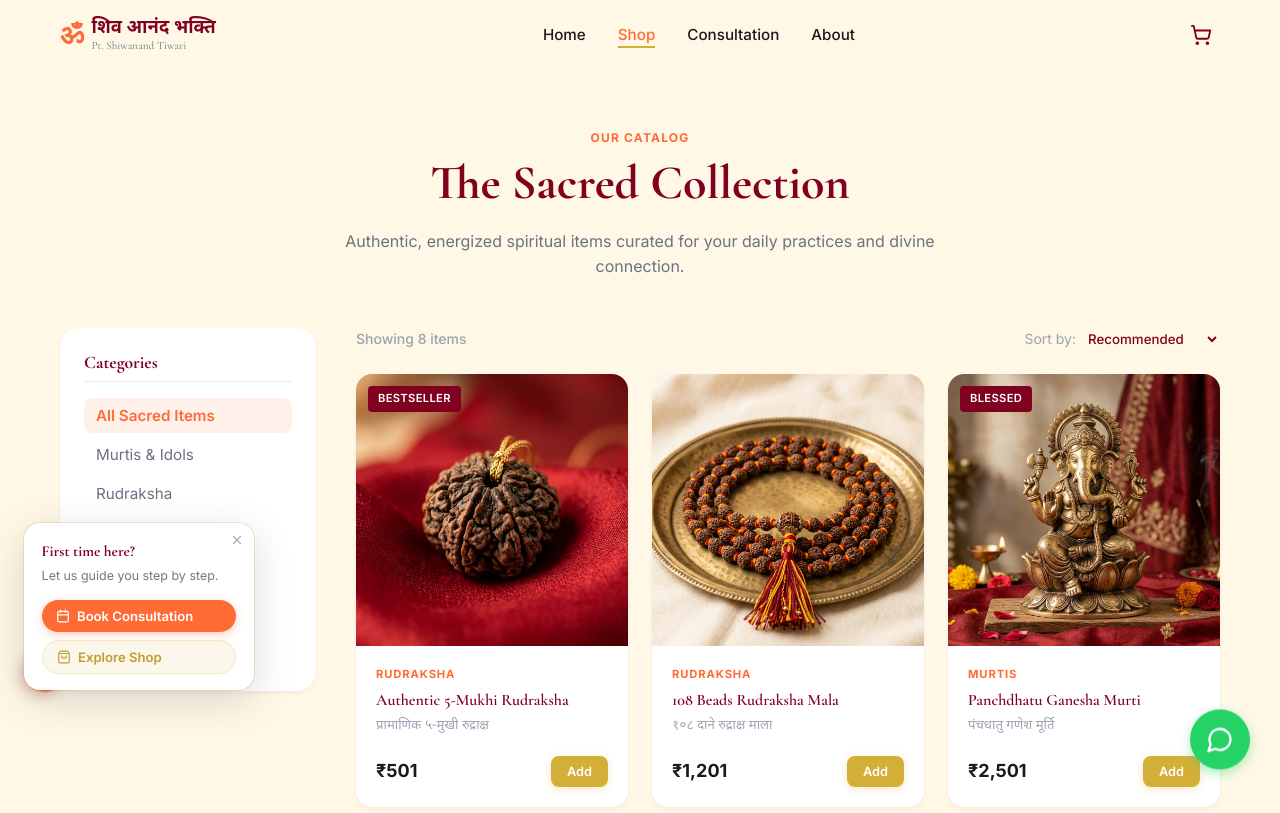
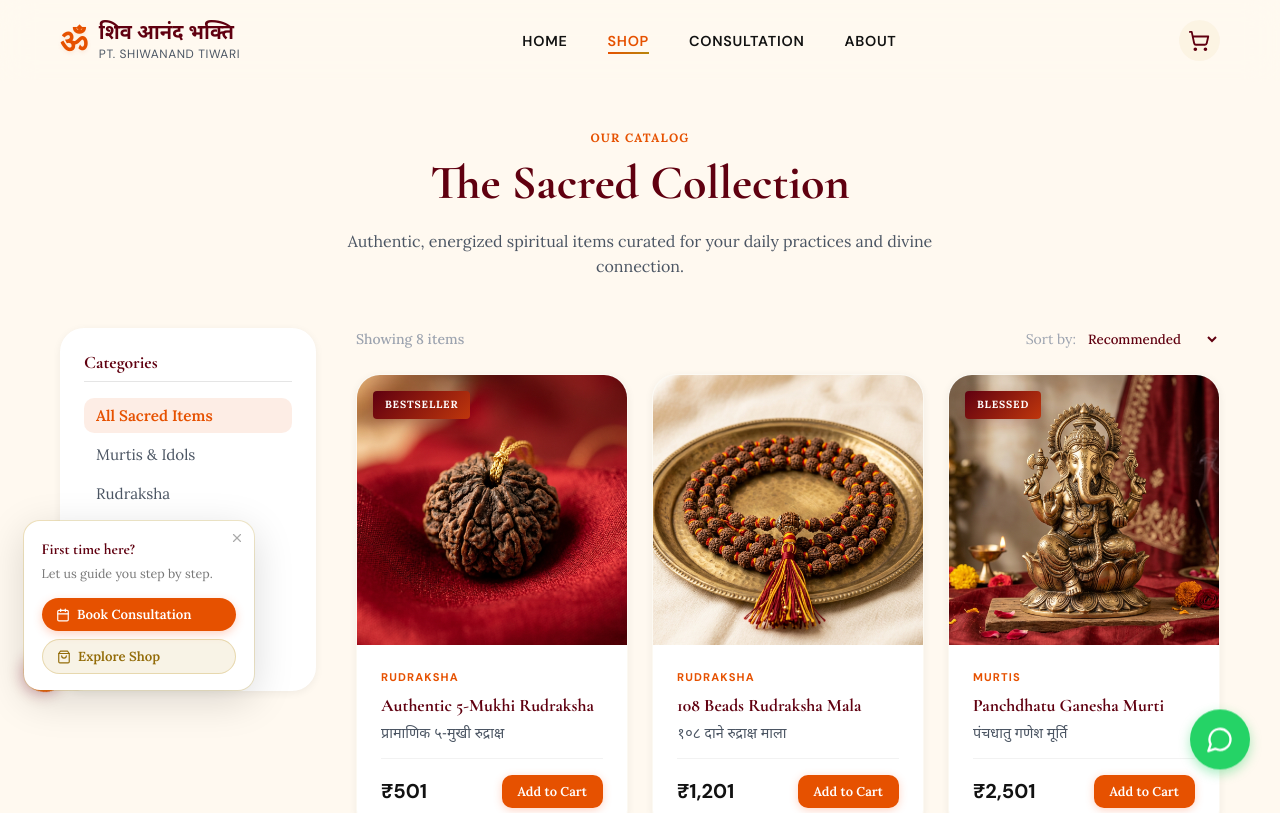
Before and after one commit to Stormynubee/shiv-anand-bhakti, a React (Vite) app: page /shop in a window 1280 px wide. Shown: the top 813 px of the page. Built offline with nearby package versions, Linux system fonts and the light colour scheme.

Commit message:
Refine UI/UX: Transition to Vibrant & Devotional aesthetic with Framer Motion animations

```diff
--- a/index.html
+++ b/index.html
@@ -19,7 +19,7 @@
     <meta name="twitter:image" content="https://shiv-anand-bhakti.vercel.app/images/hero-pandit.jpg" />
     <link rel="preconnect" href="https://fonts.googleapis.com" />
     <link rel="preconnect" href="https://fonts.gstatic.com" crossorigin />
-    <link href="https://fonts.googleapis.com/css2?family=Cormorant+Garamond:ital,wght@0,400;0,500;0,600;0,700;1,400;1,500&family=Noto+Serif:wght@400;600;700&family=Inter:wght@300;400;500;600;700&family=Noto+Sans+Devanagari:wght@400;500;600;700&display=swap" rel="stylesheet" />
+    <link href="https://fonts.googleapis.com/css2?family=Cormorant+Garamond:ital,wght@0,400;0,500;0,600;0,700;1,400;1,500&family=Lora:ital,wght@0,400;0,500;0,600;0,700;1,400;1,500&family=DM+Sans:wght@300;400;500;600;700&family=Noto+Sans+Devanagari:wght@400;500;600;700&display=swap" rel="stylesheet" />
   </head>
   <body>
     <div id="root"></div>
--- a/src/components/layout/Navbar.css
+++ b/src/components/layout/Navbar.css
@@ -4,17 +4,19 @@
   left: 0;
   width: 100%;
   z-index: 50;
-  transition: all 0.3s ease;
-  padding: 1rem 0;
-  background-color: rgba(255, 248, 231, 0.85);
-  backdrop-filter: blur(12px);
-  -webkit-backdrop-filter: blur(12px);
+  transition: all 0.4s cubic-bezier(0.4, 0, 0.2, 1);
+  padding: 1.25rem 0;
+  background-color: rgba(255, 249, 240, 0.7);
+  backdrop-filter: blur(16px);
+  -webkit-backdrop-filter: blur(16px);
+  border-bottom: 1px solid transparent;
 }
 
 .navbar.scrolled {
-  background-color: rgba(255, 248, 231, 0.95);
-  padding: 0.65rem 0;
-  box-shadow: var(--shadow-sm);
+  background-color: rgba(255, 249, 240, 0.9);
+  padding: 0.75rem 0;
+  box-shadow: 0 4px 20px rgba(0, 0, 0, 0.05);
+  border-bottom: 1px solid var(--color-border-gold);
 }
 
 .navbar-container {
@@ -26,42 +28,45 @@
 .navbar-logo {
   display: flex;
   align-items: center;
-  gap: 0.5rem;
+  gap: 0.75rem;
 }
 
 .logo-icon {
   font-family: var(--font-hero);
   color: var(--color-primary);
-  font-size: 1.75rem;
+  font-size: 2rem;
   font-weight: 700;
   line-height: 1;
+  text-shadow: 0 2px 4px rgba(230, 81, 0, 0.1);
 }
 
 .logo-text {
   display: flex;
   flex-direction: column;
-  line-height: 1.1;
+  line-height: 1;
 }
 
 .logo-title {
   font-family: var(--font-hindi);
-  font-size: 1.15rem;
+  font-size: 1.25rem;
   font-weight: 700;
   color: var(--color-tertiary);
-  line-height: 1.2;
+  margin-bottom: 2px;
 }
 
 .logo-subtitle {
-  font-size: 0.7rem;
+  font-size: 0.75rem;
   color: var(--color-text-muted);
-  font-family: var(--font-hero);
+  font-family: var(--font-accent);
+  letter-spacing: 0.05em;
+  text-transform: uppercase;
 }
 
 .desktop-nav {
   display: none;
 }
 
-@media (min-width: 768px) {
+@media (min-width: 1024px) {
   .desktop-nav {
     display: block;
   }
@@ -69,16 +74,18 @@
 
 .nav-links {
   display: flex;
-  gap: 2rem;
+  gap: 2.5rem;
 }
 
 .nav-link {
-  font-family: var(--font-body);
-  font-weight: 500;
-  font-size: 0.95rem;
+  font-family: var(--font-accent);
+  font-weight: 600;
+  font-size: 0.9rem;
   color: var(--color-text-dark);
   position: relative;
-  transition: color 0.2s ease;
+  transition: all 0.2s ease;
+  text-transform: uppercase;
+  letter-spacing: 0.05em;
 }
 
 .nav-link:hover {
@@ -92,8 +99,8 @@
   left: 0;
   width: 0;
   height: 2px;
-  background-color: var(--color-secondary);
-  transition: width 0.3s ease;
+  background: linear-gradient(90deg, var(--color-primary), var(--color-secondary));
+  transition: width 0.3s cubic-bezier(0.4, 0, 0.2, 1);
 }
 
 .nav-link:hover::after,
@@ -108,7 +115,7 @@
 .nav-actions {
   display: flex;
   align-items: center;
-  gap: 0.75rem;
+  gap: 1rem;
 }
 
 .cart-btn {
@@ -118,13 +125,17 @@
   display: flex;
   align-items: center;
   justify-content: center;
-  padding: 0.5rem;
+  padding: 0.6rem;
   color: var(--color-tertiary);
-  transition: color 0.2s ease;
+  transition: all 0.2s ease;
+  border-radius: 50%;
+  background-color: rgba(184, 134, 11, 0.05);
 }
 
 .cart-btn:hover {
   color: var(--color-primary);
+  background-color: rgba(230, 81, 0, 0.08);
+  transform: translateY(-2px);
 }
 
 .cart-badge {
@@ -133,14 +144,15 @@
   right: 0;
   background-color: var(--color-primary);
   color: white;
-  font-size: 0.7rem;
+  font-size: 0.65rem;
   font-weight: 700;
-  width: 18px;
-  height: 18px;
+  width: 20px;
+  height: 20px;
   border-radius: 50%;
   display: flex;
   align-items: center;
   justify-content: center;
+  box-shadow: 0 2px 8px rgba(230, 81, 0, 0.3);
   transform: translate(25%, -25%);
 }
 
@@ -149,9 +161,10 @@
   border: none;
   display: block;
   color: var(--color-tertiary);
+  padding: 0.5rem;
 }
 
-@media (min-width: 768px) {
+@media (min-width: 1024px) {
   .mobile-menu-btn {
     display: none;
   }
@@ -160,15 +173,17 @@
 /* Mobile Nav */
 .mobile-nav-overlay {
   position: fixed;
-  top: 60px;
+  top: 0;
   left: 0;
   width: 100%;
-  height: calc(100vh - 60px);
+  height: 100vh;
   background-color: var(--color-neutral);
   transform: translateX(100%);
-  transition: transform 0.3s cubic-bezier(0.4, 0, 0.2, 1);
-  z-index: 40;
-  padding: 2rem 1.5rem;
+  transition: transform 0.5s cubic-bezier(0.4, 0, 0.2, 1);
+  z-index: 100;
+  padding: 5rem 2rem;
+  display: flex;
+  flex-direction: column;
 }
 
 .mobile-nav-overlay.open {
@@ -178,21 +193,25 @@
 .mobile-nav-links {
   display: flex;
   flex-direction: column;
-  gap: 1.5rem;
+  gap: 2rem;
+  margin-top: 2rem;
 }
 
 .mobile-nav-link {
-  font-size: 1.25rem;
-  font-weight: 500;
+  font-family: var(--font-accent);
+  font-size: 1.5rem;
+  font-weight: 700;
   color: var(--color-tertiary);
   display: block;
   padding: 0.5rem 0;
-  border-bottom: 1px solid rgba(0, 0, 0, 0.06);
+  text-transform: uppercase;
+  letter-spacing: 0.05em;
+  border-bottom: 2px solid rgba(184, 134, 11, 0.1);
 }
 
 .mobile-nav-link.active {
   color: var(--color-primary);
-  font-weight: 700;
+  border-bottom-color: var(--color-primary);
 }
 
 /* ── Cart Add Animations ── */
--- /dev/null
+++ b/src/components/ui/MotionWrappers.jsx
@@ -0,0 +1,102 @@
+import React from 'react';
+import { motion } from 'framer-motion';
+
+export const FadeIn = ({ children, delay = 0, direction = 'up', distance = 20, duration = 0.6 }) => {
+  const directions = {
+    up: { y: distance },
+    down: { y: -distance },
+    left: { x: distance },
+    right: { x: -distance },
+    none: {}
+  };
+
+  return (
+    <motion.div
+      initial={{
+        opacity: 0,
+        ...directions[direction]
+      }}
+      whileInView={{
+        opacity: 1,
+        x: 0,
+        y: 0
+      }}
+      viewport={{ once: true, margin: "-50px" }}
+      transition={{
+        duration,
+        delay,
+        ease: [0.25, 0.1, 0.25, 1]
+      }}
+    >
+      {children}
+    </motion.div>
+  );
+};
+
+export const StaggerContainer = ({ children, staggerDelay = 0.1, delay = 0 }) => {
+  return (
+    <motion.div
+      initial="hidden"
+      whileInView="show"
+      viewport={{ once: true, margin: "-50px" }}
+      variants={{
+        hidden: { opacity: 0 },
+        show: {
+          opacity: 1,
+          transition: {
+            staggerChildren: staggerDelay,
+            delayChildren: delay
+          }
+        }
+      }}
+    >
+      {children}
+    </motion.div>
+  );
+};
+
+export const StaggerItem = ({ children, direction = 'up', distance = 20 }) => {
+  const directions = {
+    up: { y: distance },
+    down: { y: -distance },
+    left: { x: distance },
+    right: { x: -distance }
+  };
+
+  return (
+    <motion.div
+      variants={{
+        hidden: { opacity: 0, ...directions[direction] },
+        show: {
+          opacity: 1,
+          x: 0,
+          y: 0,
+          transition: {
+            duration: 0.5,
+            ease: [0.25, 0.1, 0.25, 1]
+          }
+        }
+      }}
+    >
+      {children}
+    </motion.div>
+  );
+};
+
+export const Reveal = ({ children, width = "fit-content" }) => {
+  return (
+    <div style={{ position: "relative", width, overflow: "hidden" }}>
+      <motion.div
+        variants={{
+          hidden: { opacity: 0, y: 75 },
+          visible: { opacity: 1, y: 0 },
+        }}
+        initial="hidden"
+        animate="visible"
+        transition={{ duration: 0.5, delay: 0.25 }}
+      >
+        {children}
+      </motion.div>
+    </div>
+  );
+};
--- a/src/components/ui/ProductCard.css
+++ b/src/components/ui/ProductCard.css
@@ -1,18 +1,20 @@
 .product-card {
   background-color: white;
-  border-radius: var(--radius-lg);
+  border-radius: var(--radius-xl);
   overflow: hidden;
   box-shadow: var(--shadow-sm);
-  transition: transform 0.3s ease, box-shadow 0.3s ease;
+  transition: all 0.4s cubic-bezier(0.4, 0, 0.2, 1);
   position: relative;
   display: flex;
   flex-direction: column;
   height: 100%;
+  border: 1px solid rgba(184, 134, 11, 0.05);
 }
 
 .product-card:hover {
-  transform: translateY(-4px);
-  box-shadow: var(--shadow-gold);
+  transform: translateY(-8px) scale(1.01);
+  box-shadow: 0 20px 40px rgba(0, 0, 0, 0.08), var(--shadow-gold);
+  border-color: var(--color-border-gold);
 }
 
 .product-image-container {
@@ -25,36 +27,37 @@
 
 .product-badge {
   position: absolute;
-  top: 0.75rem;
-  left: 0.75rem;
-  background-color: var(--color-tertiary);
+  top: 1rem;
+  left: 1rem;
+  background: linear-gradient(135deg, var(--color-tertiary), var(--color-primary-dark));
   color: white;
-  font-size: 0.7rem;
-  padding: 0.25rem 0.625rem;
+  font-size: 0.65rem;
+  padding: 0.35rem 0.75rem;
   z-index: 5;
   border-radius: var(--radius-sm);
-  font-weight: 600;
+  font-weight: 700;
   text-transform: uppercase;
-  letter-spacing: 0.03em;
+  letter-spacing: 0.08em;
+  box-shadow: 0 4px 12px rgba(96, 0, 16, 0.2);
 }
 
 .product-image {
   width: 100%;
   height: 100%;
   object-fit: cover;
-  transition: transform 0.5s ease;
+  transition: transform 0.6s cubic-bezier(0.4, 0, 0.2, 1);
 }
 
 .product-card:hover .product-image {
-  transform: scale(1.05);
+  transform: scale(1.1);
 }
 
 .product-overlay {
   position: absolute;
   inset: 0;
-  background-color: rgba(0, 0, 0, 0.08);
+  background: linear-gradient(to top, rgba(0, 0, 0, 0.2), transparent);
   opacity: 0;
-  transition: opacity 0.3s ease;
+  transition: opacity 0.4s ease;
 }
 
 .product-card:hover .product-overlay {
@@ -62,34 +65,52 @@
 }
 
 .product-info {
-  padding: 1.25rem;
+  padding: 1.5rem;
   display: flex;
   flex-direction: column;
   flex-grow: 1;
+  position: relative;
+}
+
+.product-info::before {
+  content: "";
+  position: absolute;
+  top: 0;
+  left: 0;
+  right: 0;
+  height: 4px;
+  background: linear-gradient(90deg, var(--color-primary), var(--color-secondary));
+  opacity: 0;
+  transition: opacity 0.3s ease;
+}
+
+.product-card:hover .product-info::before {
+  opacity: 1;
 }
 
 .product-category {
   display: block;
+  font-family: var(--font-accent);
   font-size: 0.7rem;
   color: var(--color-primary);
   text-transform: uppercase;
   font-weight: 700;
-  letter-spacing: 0.08em;
-  margin-bottom: 0.375rem;
+  letter-spacing: 0.1em;
+  margin-bottom: 0.5rem;
 }
 
 .product-title {
   font-family: var(--font-hero);
-  font-weight: 600;
-  font-size: 1rem;
+  font-weight: 700;
+  font-size: 1.1rem;
   color: var(--color-tertiary);
-  margin-bottom: 0.25rem;
-  line-height: 1.3;
+  margin-bottom: 0.35rem;
+  line-height: 1.25;
   display: -webkit-box;
-  -webkit-line-clamp: 1;
+  -webkit-line-clamp: 2;
   -webkit-box-orient: vertical;
   overflow: hidden;
-  transition: color 0.2s ease;
+  transition: color 0.3s ease;
 }
 
 .product-card:hover .product-title {
@@ -98,9 +119,10 @@
 
 .product-hindi-name {
   font-family: var(--font-hindi);
-  font-size: 0.825rem;
-  color: var(--color-text-faint);
-  margin-bottom: 0.5rem;
+  font-size: 0.9rem;
+  color: var(--color-text-muted);
+  margin-bottom: 0.75rem;
+  font-weight: 500;
 }
 
 .product-footer {
@@ -108,11 +130,13 @@
   justify-content: space-between;
   align-items: center;
   margin-top: auto;
-  padding-top: 0.75rem;
+  padding-top: 1rem;
+  border-top: 1px solid rgba(0, 0, 0, 0.05);
 }
 
 .product-price {
+  font-family: var(--font-accent);
   font-weight: 700;
-  font-size: 1.125rem;
+  font-size: 1.25rem;
   color: var(--color-text-dark);
 }
--- a/src/components/ui/ProductCard.jsx
+++ b/src/components/ui/ProductCard.jsx
@@ -2,12 +2,14 @@ import React from 'react';
 import { Link } from 'react-router-dom';
 import { useCart } from '../../context/CartContext';
 import Button from './Button';
+import { FadeIn } from './MotionWrappers';
 import './ProductCard.css';
 
 const ProductCard = ({ product }) => {
   const { addToCart } = useCart();
 
   return (
+    <FadeIn distance={20} duration={0.5}>
       <div className="product-card">
         <Link to={`/shop/${product.id}`} className="product-image-container">
           {product.badge && (
@@ -40,18 +42,19 @@ const ProductCard = ({ product }) => {
           <div className="product-footer">
             <span className="product-price">₹{product.price.toLocaleString('en-IN')}</span>
             <Button
-            variant="secondary"
+              variant="primary"
               size="sm"
               onClick={(e) => {
                 e.preventDefault();
                 addToCart(product);
               }}
             >
-            Add
+              Add to Cart
             </Button>
           </div>
         </div>
       </div>
+    </FadeIn>
   );
 };
 
--- a/src/index.css
+++ b/src/index.css
@@ -5,46 +5,70 @@
 /* --- Google Fonts loaded via index.html --- */
 
 :root {
-  /* Sacred Minimalism Design System */
-  --color-primary: #FF6B35;       /* Deep Saffron */
-  --color-primary-dark: #E55A2B;
-  --color-primary-light: rgba(255, 107, 53, 0.1);
-  --color-secondary: #D4AF37;     /* Sacred Gold */
-  --color-secondary-dark: #C19E30;
-  --color-secondary-light: rgba(212, 175, 55, 0.1);
-  --color-tertiary: #800020;      /* Deep Maroon */
-  --color-tertiary-light: rgba(128, 0, 32, 0.05);
-  --color-neutral: #FFF8E7;       /* Warm Cream */
-  --color-neutral-dark: #F5ECD8;
+  /* Vibrant & Devotional Design System */
+  --color-primary: #E65100;       /* Rich Deep Saffron */
+  --color-primary-dark: #BF360C;
+  --color-primary-light: rgba(230, 81, 0, 0.1);
+  --color-secondary: #B8860B;     /* Dark Goldenrod */
+  --color-secondary-dark: #936C09;
+  --color-secondary-light: rgba(184, 134, 11, 0.1);
+  --color-tertiary: #600010;      /* Deep Sangria */
+  --color-tertiary-light: rgba(96, 0, 16, 0.05);
+  --color-neutral: #FFF9F0;       /* Richer Warm Cream */
+  --color-neutral-dark: #F5E6D3;
   --color-white: #ffffff;
-  --color-text-dark: #1A1A1A;     /* Charcoal */
-  --color-text-light: #F5F0E8;
-  --color-text-muted: #6B7280;
+  --color-text-dark: #121212;     /* Near Black */
+  --color-text-light: #FDFBF7;
+  --color-text-muted: #4B5563;
   --color-text-faint: #9CA3AF;
-  --color-success: #28a745;
-  --color-error: #dc3545;
-  --color-border: rgba(0, 0, 0, 0.08);
-  --color-border-gold: rgba(212, 175, 55, 0.2);
+  --color-success: #1B5E20;
+  --color-error: #B71C1C;
+  --color-border: rgba(0, 0, 0, 0.1);
+  --color-border-gold: rgba(184, 134, 11, 0.25);
 
   --font-hero: 'Cormorant Garamond', serif;
-  --font-body: 'Inter', sans-serif;
+  --font-body: 'Lora', serif;
+  --font-accent: 'DM Sans', sans-serif;
   --font-hindi: 'Noto Sans Devanagari', sans-serif;
 
   --radius-sm: 4px;
-  --radius-md: 8px;
-  --radius-lg: 16px;
-  --radius-xl: 20px;
-  --radius-2xl: 24px;
+  --radius-md: 10px;
+  --radius-lg: 18px;
+  --radius-xl: 24px;
+  --radius-2xl: 32px;
   --radius-full: 9999px;
 
-  --shadow-sm: 0 2px 4px rgba(0,0,0,0.05);
-  --shadow-md: 0 4px 12px rgba(0,0,0,0.08);
-  --shadow-lg: 0 10px 24px rgba(0,0,0,0.12);
-  --shadow-gold: 0 8px 32px rgba(212, 175, 55, 0.15);
+  --shadow-sm: 0 2px 8px rgba(0,0,0,0.06);
+  --shadow-md: 0 8px 24px rgba(0,0,0,0.12);
+  --shadow-lg: 0 16px 48px rgba(0,0,0,0.18);
+  --shadow-gold: 0 12px 40px rgba(184, 134, 11, 0.2);
 
-  --transition-fast: 0.2s ease;
-  --transition-base: 0.3s ease;
-  --transition-slow: 0.5s ease;
+  --transition-fast: 0.15s cubic-bezier(0.4, 0, 0.2, 1);
+  --transition-base: 0.3s cubic-bezier(0.4, 0, 0.2, 1);
+  --transition-slow: 0.6s cubic-bezier(0.4, 0, 0.2, 1);
+}
+
+/* Texture Overlay */
+.bg-texture {
+  position: relative;
+}
+
+.bg-texture::before {
+  content: "";
+  position: absolute;
+  top: 0;
+  left: 0;
+  right: 0;
+  bottom: 0;
+  background-image: url("https://www.transparenttextures.com/patterns/natural-paper.png");
+  opacity: 0.4;
+  pointer-events: none;
+  z-index: 0;
+}
+
+.bg-texture > * {
+  position: relative;
+  z-index: 1;
 }
 
 /* ============================================
```
Also changed, not shown: src/components/sections/FeaturedProducts.jsx (+13 -9 lines), src/components/sections/Hero.jsx (+22 -10 lines), src/components/sections/Lineage.jsx (+21 -7 lines), src/components/sections/Services.jsx (+11 -11 lines), src/components/sections/YouTubeFeed.jsx (+11 -9 lines), src/components/ui/CartDrawer.css (+78 -55 lines). Lines whose indentation alone changed are shown as unchanged.
